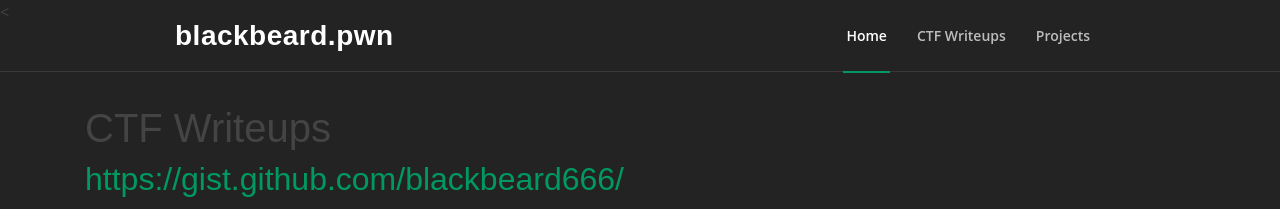
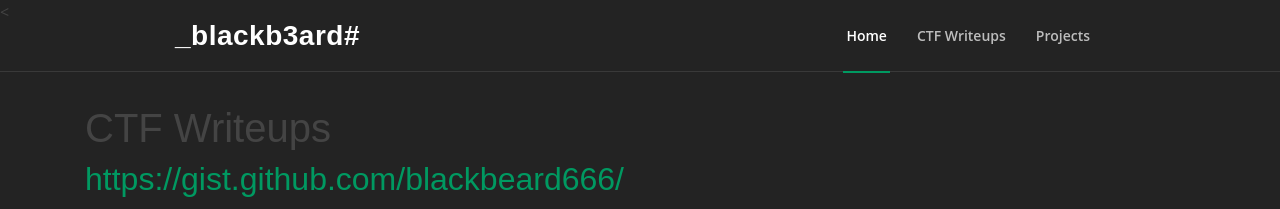
Before and after one commit to arieees666/arieees666.github.io, a Jekyll site: the page built from pwn_writeups/README.md, in a window 1280 px wide. Shown: the top 209 px of the page. Built offline with Jekyll 4.4.1, drawn with Linux system fonts in a browser that asks for light colours; our own code applies the rules of GitHub Pages for plain Markdown files.

Commit message:
will work on it again later

```diff
--- a/_layouts/default.html
+++ b/_layouts/default.html
@@ -45,12 +44,12 @@
 
         <div class="row justify-content-center">
           <div class="col-xl-9 d-flex align-items-center justify-content-between">
-            <h1 class="logo"><a href="/">blackbeard.pwn</a></h1>
+            <h1 class="logo"><a href="/">_blackb3ard#</a></h1>
 
             <nav class="nav-menu d-none d-lg-block">
               <ul>
                 <li class="active"><a href="/">Home</a></li>
-                <li><a href="https://blackbeard666.github.io/pwn_writeups/">CTF Writeups</a></li>
+                <li><a href="/pwn_writeups/">CTF Writeups</a></li>
                 <li><a href="#portfolio">Projects</a></li>
               </ul>
             </nav><!-- .nav-menu -->
--- a/index.html
+++ b/index.html
@@ -46,7 +46,7 @@
 
       <div class="row justify-content-center">
         <div class="col-xl-9 d-flex align-items-center justify-content-between">
-          <h1 class="logo"><a href="/">blackbeard.pwn</a></h1>
+          <h1 class="logo"><a href="/">_blackb3ard#</a></h1>
 
           <nav class="nav-menu d-none d-lg-block">
             <ul>
```
Also changed, not shown: other parts of _layouts/default.html (+0 -1 lines).
